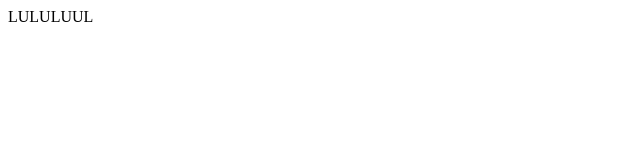
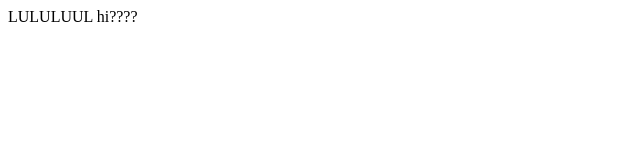
Before and after one commit to sonyarm95/BucketList, a plain HTML site: page index.html in a window 1280 px wide. Shown: the full height of the page, 0-640 px from the left. Drawn offline with Linux system fonts and the light colour scheme.

Commit message:
hi????
hi?????

```diff
--- a/index.html
+++ b/index.html
@@ -14,5 +14,6 @@
 
 <body>
 LULULUUL
+hi????
 </body>
 </html>
```
